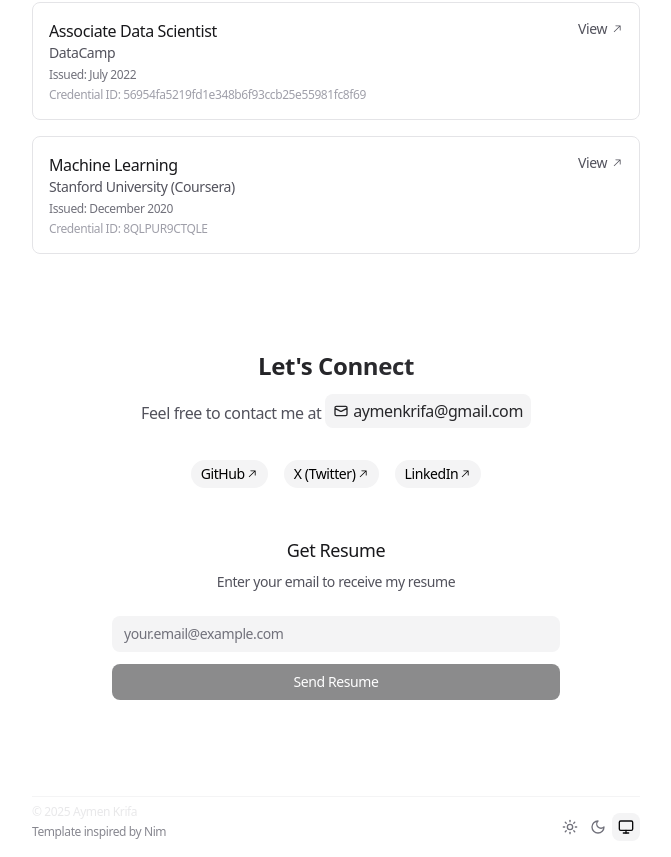
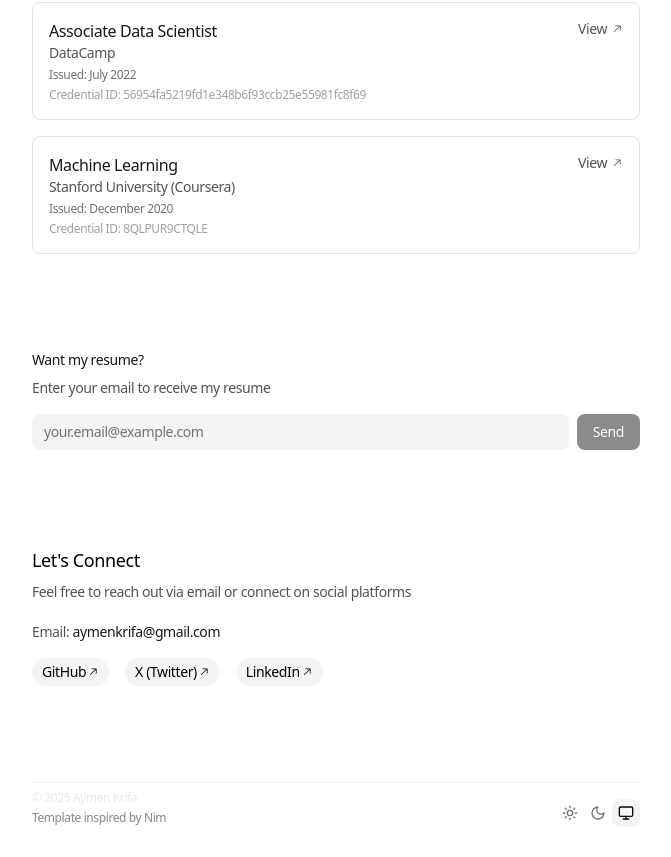
Before and after one commit to aymenkrifa/portfolio, a Next.js app: page / in a window 1280 px wide. Shown: the part 2586-3443 px from the top of the page, without its empty margins (304-975 px from the left). Built offline with nearby package versions, Linux system fonts and the light colour scheme.

Commit message:
feat: Refactor ResumeSection for improved layout and user interaction

```diff
--- a/app/page.tsx
+++ b/app/page.tsx
@@ -794,41 +794,46 @@ export default function Personal() {
             ))}
           </AnimatedBackground>
         </div>
-      </motion.section> */}
+      </motion.section>
+
+      {/* Resume Section */}
+      <motion.section
+        variants={VARIANTS_SECTION}
+        transition={TRANSITION_SECTION}
+      >
+        <ResumeSection />
+      </motion.section>
 
       <motion.section
         variants={VARIANTS_SECTION}
         transition={TRANSITION_SECTION}
       >
-        <div className="text-center mb-8">
-          <h3 className="mb-3 text-2xl font-bold bg-gradient-to-r from-zinc-900 via-zinc-800 to-zinc-700 dark:from-zinc-100 dark:via-zinc-200 dark:to-zinc-300 bg-clip-text text-transparent">
-            Let's Connect
-          </h3>
-          <p className="text-zinc-600 dark:text-zinc-400 max-w-md mx-auto leading-relaxed">
-            Feel free to contact me at{' '}
-            <a
-              className="inline-flex items-center px-2 py-1 bg-zinc-100 dark:bg-zinc-800 hover:bg-zinc-200 dark:hover:bg-zinc-700 rounded-lg transition-colors duration-200 text-zinc-800 dark:text-zinc-200 font-medium"
+        <h3 className="mb-2 text-lg font-medium">Let's Connect</h3>
+        <p className="mb-5 text-sm text-zinc-600 dark:text-zinc-400">
+          Feel free to reach out via email or connect on social platforms
+        </p>
+
+        <div className="space-y-4">
+          {/* Email */}
+          <div>
+            <p className="text-sm text-zinc-600 dark:text-zinc-400">
+              Email: <a
+                className="text-zinc-900 dark:text-zinc-100 hover:text-zinc-600 dark:hover:text-zinc-400 transition-colors duration-200"
                 href={`mailto:${EMAIL}`}
               >
-              <svg className="w-4 h-4 mr-1" fill="none" stroke="currentColor" viewBox="0 0 24 24">
-                <path strokeLinecap="round" strokeLinejoin="round" strokeWidth={2} d="M3 8l7.89 4.26a2 2 0 002.22 0L21 8M5 19h14a2 2 0 002-2V7a2 2 0 00-2-2H5a2 2 0 00-2 2v10a2 2 0 002 2z" />
-              </svg>
                 {EMAIL}
               </a>
             </p>
           </div>
 
-        <div className="flex items-center justify-center space-x-4 mb-12">
+          {/* Social Links */}
+          <div className="flex items-center space-x-4">
             {SOCIAL_LINKS.map((link) => (
               <MagneticSocialLink key={link.label} link={link.link}>
                 {link.label}
               </MagneticSocialLink>
             ))}
           </div>
-
-        {/* Resume Section */}
-        <div className="flex justify-center">
-          <ResumeSection />
         </div>
       </motion.section>
     </motion.main>
--- a/components/resume-section.tsx
+++ b/components/resume-section.tsx
@@ -53,28 +53,29 @@ export default function ResumeSection() {
 
   return (
     <motion.div
-      className="w-full max-w-md mx-auto"
+      className="space-y-4"
       initial={{ opacity: 0, y: 20 }}
       animate={{ opacity: 1, y: 0 }}
       transition={{ duration: 0.5 }}
     >
-      <div className="text-center mb-6">
-        <h3 className="text-lg font-medium text-zinc-900 dark:text-zinc-100 mb-2">
-          Get Resume
-        </h3>
-        <p className="text-sm text-zinc-600 dark:text-zinc-400">
+      <div>
+        <h4 className="text-sm font-medium text-zinc-900 dark:text-zinc-100 mb-2">
+          Want my resume?
+        </h4>
+        <p className="text-sm text-zinc-600 dark:text-zinc-400 mb-3">
           Enter your email to receive my resume
         </p>
       </div>
 
       <form onSubmit={handleSubmit} className="space-y-3">
-        {/* Email Input */}
+        {/* Email Input and Button Row */}
+        <div className="flex gap-2">
           <input
             type="email"
             value={email}
             onChange={(e) => setEmail(e.target.value)}
             placeholder="your.email@example.com"
-          className="w-full px-3 py-2 text-sm bg-zinc-100 dark:bg-zinc-800 text-zinc-900 dark:text-zinc-100
+            className="flex-1 px-3 py-2 text-sm bg-zinc-100 dark:bg-zinc-800 text-zinc-900 dark:text-zinc-100
                      placeholder-zinc-500 dark:placeholder-zinc-400 rounded-lg
                      hover:bg-zinc-200 dark:hover:bg-zinc-700
                      focus:outline-none focus:ring-2 focus:ring-zinc-900 dark:focus:ring-zinc-100 focus:ring-offset-0
@@ -83,26 +84,26 @@ export default function ResumeSection() {
             required
           />
 
-        {/* Submit Button */}
           <button
             type="submit"
             disabled={isLoading || !email}
-          className="w-full px-3 py-2 text-sm font-medium text-white dark:text-zinc-900
+            className="px-4 py-2 text-sm font-medium text-white dark:text-zinc-900
                      bg-zinc-900 dark:bg-zinc-100 rounded-lg
                      hover:bg-zinc-800 dark:hover:bg-zinc-200
                      disabled:opacity-50 disabled:cursor-not-allowed
                      focus:outline-none focus:ring-2 focus:ring-zinc-900 dark:focus:ring-zinc-100 focus:ring-offset-0
-                   transition-colors duration-200"
+                     transition-colors duration-200 whitespace-nowrap"
           >
-          {isLoading ? 'Sending...' : 'Send Resume'}
+            {isLoading ? 'Sending...' : 'Send'}
           </button>
+        </div>
 
         {/* Message */}
         {message && (
           <motion.div
             initial={{ opacity: 0, y: -10 }}
             animate={{ opacity: 1, y: 0 }}
-            className={`text-xs p-2 rounded-lg text-center ${
+            className={`text-xs p-2 rounded-lg ${
               isSuccess
                 ? 'text-green-700 dark:text-green-300 bg-green-100 dark:bg-green-900/20'
                 : 'text-red-700 dark:text-red-300 bg-red-100 dark:bg-red-900/20'
```
Lines whose indentation alone changed are shown as unchanged.
